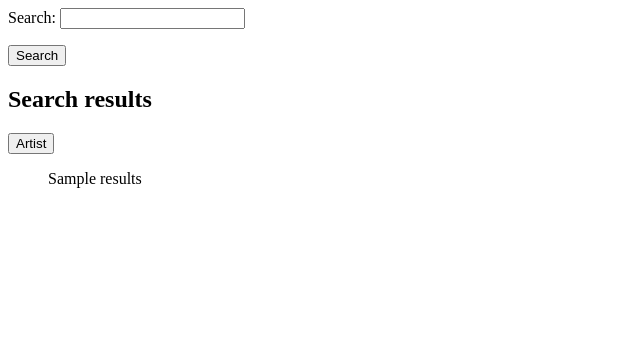
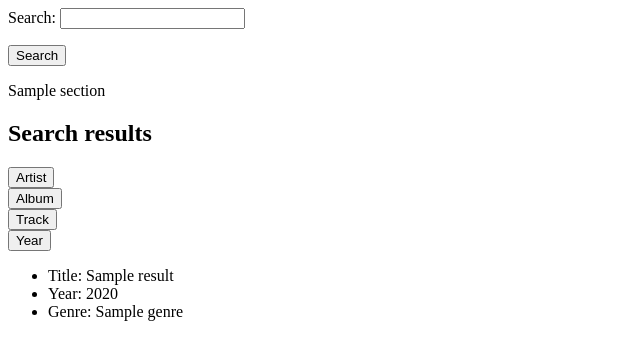
Before and after one commit to Kazauwa/Rhyme, a Flask app: template app/templates/search.html in a window 1280 px wide. Shown: the top 360 px of the page, without its empty margins (0-640 px from the left). Run offline with Flask 2, Linux system fonts and the light colour scheme; tables that the repository leaves empty hold one stand-in row (values such as "Sample post"); the template is opened without the code that fills it: values that come from a table or form of the project are taken from there, most other values are stand-ins (such as "Sample title", 1, 10 or a date in 2020); parts of the project's set-up code (start-up, migrations or seed data) failed here and were passed over.

Commit message:
Bug fixes

```diff
--- a/app/__init__.py
+++ b/app/__init__.py
@@ -10,5 +10,4 @@ db = SQLAlchemy(app)
 migrate = Migrate(app, db)
 manager = Manager(app)
 
-
 from app import views, models
--- a/app/models.py
+++ b/app/models.py
@@ -1,5 +1,4 @@
 from app import db
-
 
 releases = db.Table('releases',
                     db.Column('artist_id', db.Integer, db.ForeignKey('artist.id')),
@@ -84,18 +83,24 @@ class SearchIndex(db.Model):
 
     @staticmethod
     def search_artist(query):
-        return SearchIndex.query.filter(
+        results = SearchIndex.query.filter(
             SearchIndex.search_text.ilike('%{0}%'.format(query))).filter(SearchIndex.model_type == 'artist').all()
+        objectives = [result.object_id for result in results]
+        return Artist.query.filter(Artist.id.in_(objectives)).all()
 
     @staticmethod
     def search_album(query):
-        return SearchIndex.query.filter(
+        results = SearchIndex.query.filter(
             SearchIndex.search_text.ilike('%{0}%'.format(query))).filter(SearchIndex.model_type == 'album').all()
+        objectives = [result.object_id for result in results]
+        return Album.query.filter(Album.id.in_(objectives)).all()
 
     @staticmethod
     def search_track(query):
-        return SearchIndex.query.filter(
+        results = SearchIndex.query.filter(
             SearchIndex.search_text.ilike('%{0}%'.format(query))).filter(SearchIndex.model_type == 'track').all()
+        objectives = [result.object_id for result in results]
+        return Track.query.filter(Track.id.in_(objectives)).all()
 
     def __repr__(self):
         return '<{0}: {1}, id: {2}>'.format(self.model_type,
--- a/app/templates/search.html
+++ b/app/templates/search.html
@@ -5,13 +5,30 @@
     {{ form.hidden_tag() }}
     Search: {{ form.search }}
     <p><input type="submit" value="Search"></p>
+    {{ section }}
 
     {% if results %}
     <h2>Search results</h2>
-<button action="{{ url_for('search', method=Artist) }}" method="post">Artist</button>
+    <form action="{{ url_for('search', section='artist') }}">
+        <input type="submit" value="Artist" />
+    </form>
+    <form action="{{ url_for('search', section='album') }}">
+        <input type="submit" value="Album" />
+    </form>
+    <form action="{{ url_for('search', section='track') }}">
+        <input type="submit" value="Track" />
+    </form>
+    <form action="{{ url_for('search', section='year') }}">
+        <input type="submit" value="Year" />
+    </form>
     <ul>
         <p>
-    {{ results }}
+            {% for result in results %}
+            <li>Title: {{ result.title }}</li>
+            <li>Year: {{ result.year }}</li>
+            <li>Genre: {{ result.genre.all() }}</li>
+            <br>
+            {% endfor %}
         </p>
     </ul>
     {% endif %}
--- a/app/views.py
+++ b/app/views.py
@@ -1,20 +1,20 @@
 from flask import render_template, redirect, url_for
 from app import app
 from .forms import SearchForm
-from app.models import SearchIndex
+from .models import SearchIndex
 
 
 @app.route('/')
 @app.route('/index')
 def index():
     # return render_template('index.html')
-    return redirect(url_for('search'))
+    return redirect(url_for('search', filter=None))
 
 
 @app.route('/search', methods=['GET', 'POST'])
 def search():
     form = SearchForm()
     if form.validate_on_submit():
-        query = SearchIndex.search_all(form.data.get('search'))
+        query = SearchIndex.search_album(form.data.get('search'))
         return render_template('search.html', form=form, results=query)
     return render_template('search.html', form=form, results=None)
```
Also changed, not shown: app/templates/search_results.html (deleted, +0 -10 lines). Lines whose indentation alone changed are shown as unchanged.
